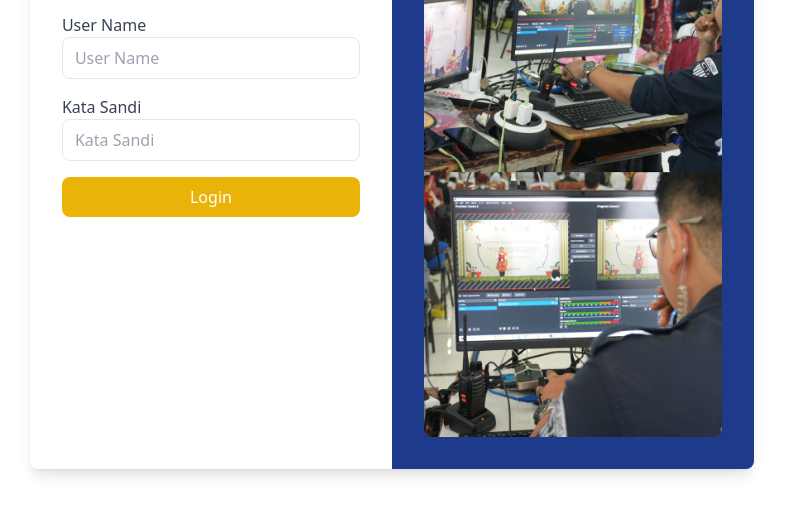
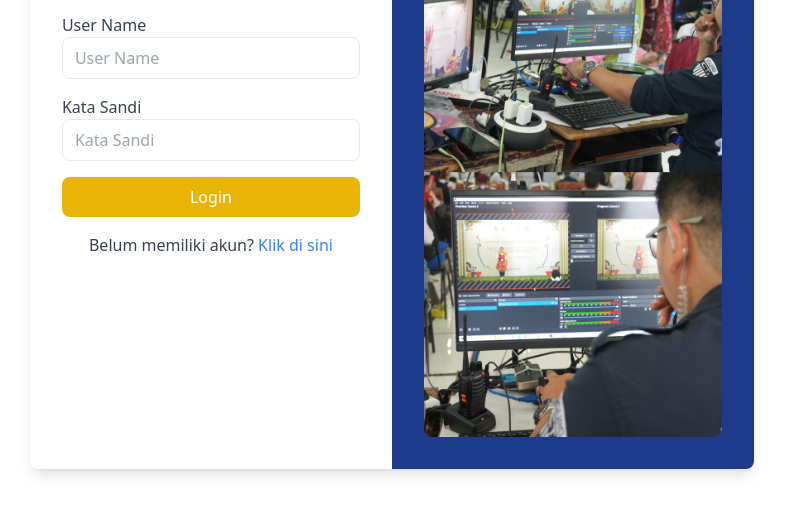
Before and after one commit to miftahudinrifki/broadcast_manager_mk, a plain HTML site: page loginreal.html in a window 1280 px wide. Shown: the part 228-742 px from the top of the page, without its empty margins (248-1033 px from the left). Drawn offline with nearby package versions, Linux system fonts and the light colour scheme.

Commit message:
Update loginreal.html

```diff
--- a/loginreal.html
+++ b/loginreal.html
@@ -41,9 +41,14 @@
       <input class="w-full px-3 py-2 border rounded-lg" placeholder="Kata Sandi" type="password"/>
      </div>
 
-     <a href="index.html" class="w-full bg-yellow-500 text-white py-2 rounded-lg text-center block">
+     <a href="indexafter.html" class="w-full bg-yellow-500 text-white py-2 rounded-lg text-center block">
         Login
     </a>
+
+    <p class="mt-4 text-center text-gray-700">
+      Belum memiliki akun?
+      <a href="login.html" class="text-blue-500 hover:underline">Klik di sini</a>
+    </p>
 
 
 
```
